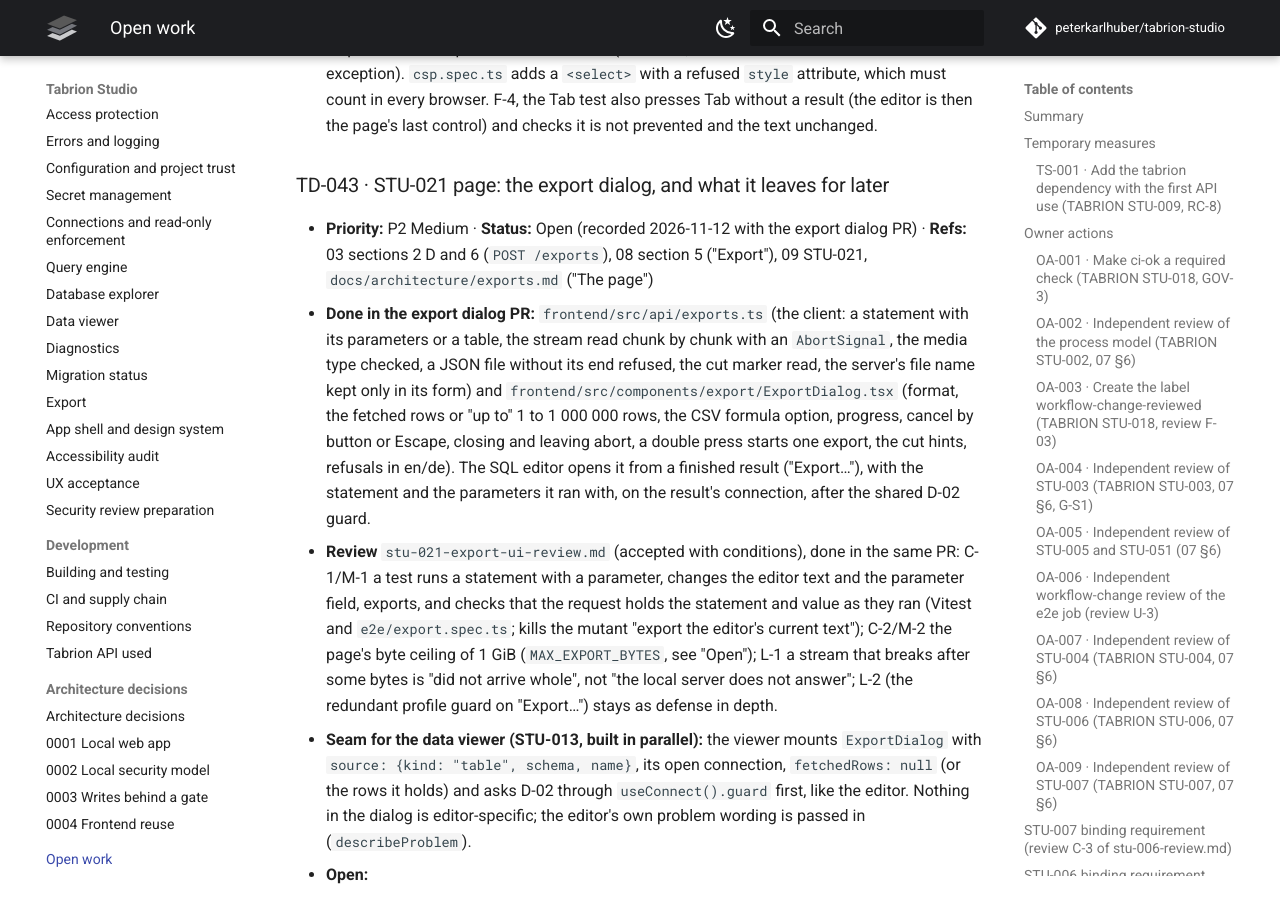
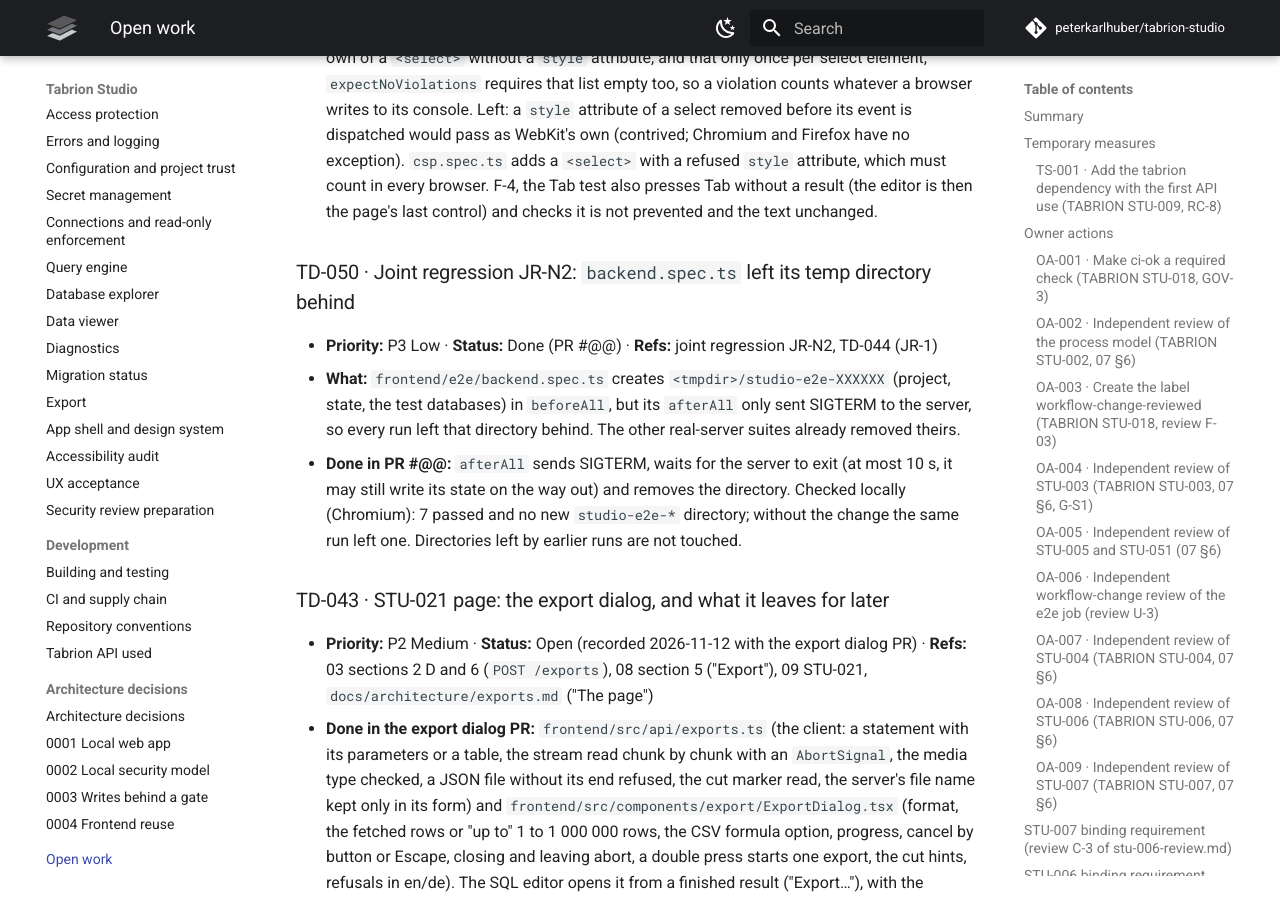
Before and after one commit to peterkarlhuber/tabrion-studio, an MkDocs documentation site: the page built from docs/TODO.md, in a window 1280 px wide and 900 px high, scrolled down 56334 px. Built offline with MkDocs 1.6.1 and Material for MkDocs 9.7.7, drawn with Linux system fonts in a browser that asks for light colours; comment, search, counter and statistics services are not loaded; some of the changed text lies outside the part shown.

Commit message:
e2e (JR-N2, TD-050): backend.spec.ts removes its temp directory
The afterAll of the real-server suite only sent SIGTERM, so every run
left /tmp/studio-e2e-* behind. It now waits for the server to exit (at
most 10 s) and removes the directory, like the other real-server suites.

Co-Authored-By: Claude Opus 5.5 <noreply@anthropic.com>
Claude-Session: https://claude.ai/code/session_011tY7TC7Nu5VGro3DJGJcv8

```diff
--- a/docs/TODO.md
+++ b/docs/TODO.md
@@ -69,6 +69,7 @@
 | TD-044 Joint regression JR-1: `tabrion-studio` ended with a `BrokenPipeError` traceback and a non-zero exit status (1, or 120 with buffered output) when its stdout reader was gone before a clean stop (the last "stopped" line); now that line is dropped and the exit stays 0, other output errors still raise | P3 | Done (PR #57; `joint-regression-2026-11-12.md`) |
 | TD-045 SQL editor under load and cancel feedback (e2e-load PR #56). Failures with 3 workers at load average 14 on 4 CPUs: `editor-backend.spec.ts` "cancel stops an endless query within a second" failed because a cancel during the start request was lost (a product bug, fixed in #56; covered by Vitest, `editor.spec.ts` with the harness option `startDelay`, and `editor-backend.spec.ts` with the start answer held back on the real server); its bound is taken in the page (key to "Canceled" under 1 s, STU-T-020). Not reproduced: `editor.spec.ts` "wide rows stay within the memory limit too" passed in every run, also with the renderer slowed 4x and 8x: 20 row fetches, each chunk once, the heap 85 MB after GC (bound 140 MB), the slowest scroll step 2.8 s at 8x (bound 5 s per step); no bound was changed. Open: L-2 of `editor-cancel-start-review.md`, a cancel request that fails (`POST /api/queries/{id}/cancel` not 202) says nothing and the page keeps showing "Running …" (a notice or one retry); the M-2 test "while connecting …" assumes its keys land within the 800 ms connect delay and fails at load average 28 | P3 | Open |
 | TD-046 STU-050 UX acceptance: what the MVP does not meet yet (start page project chooser, the copyable migration command, status bar and switcher facts, QA-S1, the editor's completion list, the explorer's layout; `docs/architecture/ux-acceptance.md` B-1..B-7) | P2 | Open (STU-050 PR) |
+| TD-050 Joint regression JR-N2: the real-server suite `e2e/backend.spec.ts` left a `studio-e2e-*` directory in the temp folder after every run (its `afterAll` only stopped the server) | P3 | Done (PR #@@) |
 
 Plus the open Studio work packages of M6 and the cross-repository checks in the tables below.
 
@@ -1215,6 +1216,16 @@ and the server-side write flag (STU-ADR-0003) leave room for it.
   test also presses Tab without a result (the editor is then the page's last control) and checks it is not
   prevented and the text unchanged.
 
+### TD-050 · Joint regression JR-N2: `backend.spec.ts` left its temp directory behind
+
+- **Priority:** P3 Low · **Status:** Done (PR #@@) · **Refs:** joint regression JR-N2, TD-044 (JR-1)
+- **What:** `frontend/e2e/backend.spec.ts` creates `<tmpdir>/studio-e2e-XXXXXX` (project, state, the test databases)
+  in `beforeAll`, but its `afterAll` only sent SIGTERM to the server, so every run left that directory behind. The
+  other real-server suites already removed theirs.
+- **Done in PR #@@:** `afterAll` sends SIGTERM, waits for the server to exit (at most 10 s, it may still write its
+  state on the way out) and removes the directory. Checked locally (Chromium): 7 passed and no new `studio-e2e-*`
+  directory; without the change the same run left one. Directories left by earlier runs are not touched.
+
 ### TD-043 · STU-021 page: the export dialog, and what it leaves for later
 
 - **Priority:** P2 Medium · **Status:** Open (recorded 2026-11-12 with the export dialog PR) · **Refs:** 03 sections
```
Also changed, not shown: CHANGELOG.md (+2 -0 lines), 1 other file.
